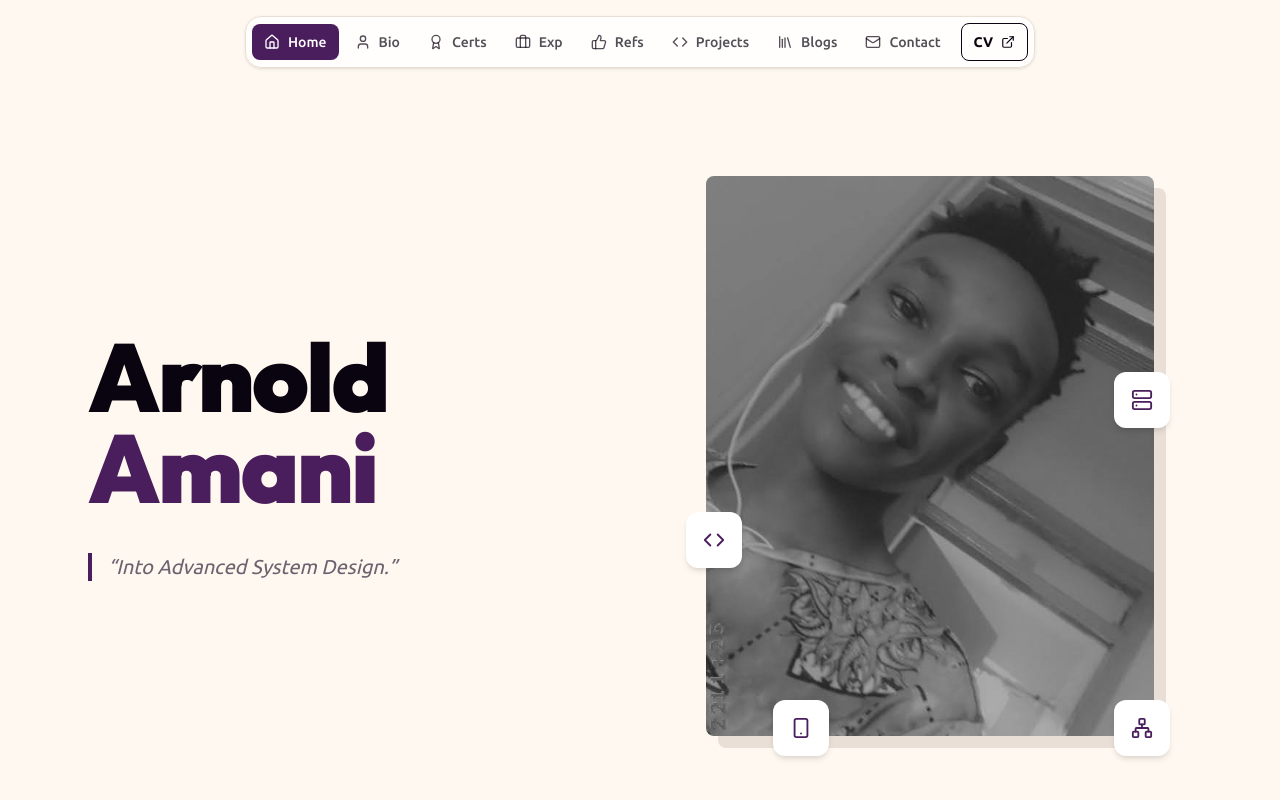
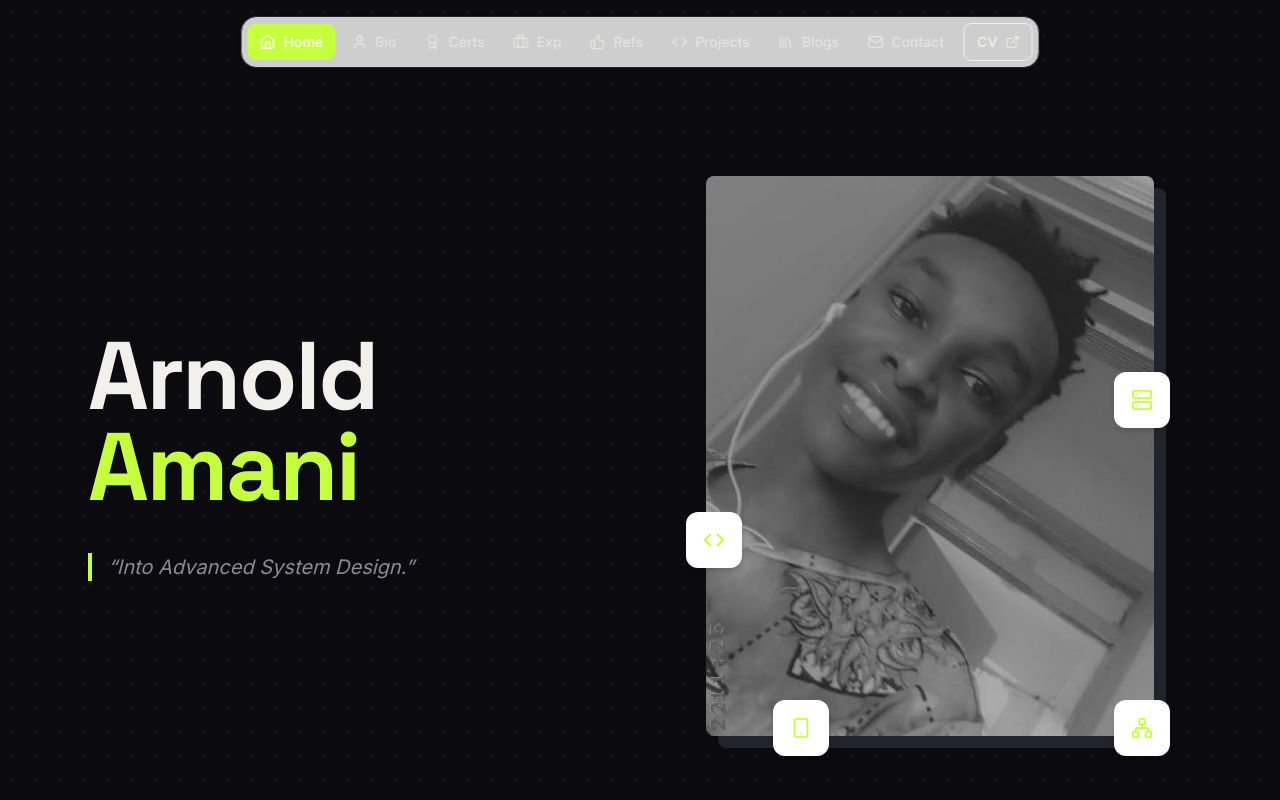
Before and after one commit to anold-a/amani-portfolio, a Next.js app: page / in a window 1280 px wide. Shown: the top 800 px of the page. Built offline with nearby package versions, Linux system fonts and the light colour scheme.

Commit message:
switched to to dark editorial palette theme

```diff
--- a/app/globals.css
+++ b/app/globals.css
@@ -1,35 +1,43 @@
 @import "tailwindcss";
 
 :root {
-  --bg: #fff8f0;
-  --card: #faf5ef;
-  --ink: #0a0410;
-  --muted: #6b6470;
-  --line: #eadfd6;
-  --brand: #4a1d5c;
+  --bg:#0b0b0f;
+  --card:#13131a;
+  --ink: #f2f0ea;
+  --muted:#8b8b98;
+  --line: #23232e;
+  --brand:#c6ff3d;
 }
 
 @theme inline {
+  --color-bg: var(--bg);
   --color-card: var(--card);
   --color-ink: var(--ink);
   --color-muted: var(--muted);
   --color-line: var(--line);
   --color-brand: var(--brand);
-  --font-display: var(--font-outfit);
-  --font-sans: var(--font-ubuntu);
+  --font-display: var(--font-grotesk);
+  --font-sans: var(--font-inter);
+  --font-mono: var(--font-jetbrains);
 }
 
-@media (prefers-color-scheme: dark) {
-  :root {
-    --background: #0a0a0a;
-    --foreground: #ededed;
-  }
-}
 
 html { scroll-behavior: smooth; }
-body { background: var(--bg); color: var(--ink); }
-section[id] { scroll-margin-top: 5rem; }
+body { background: var(--bg);
+   color: var(--ink);
+   background-image: radial-gradient(rgba(255, 255, 255, 0.06) 1px, transparent 1px);
+   background-size: 24px 24px;
+  }
+section[id] { scroll-margin-top: 2rem; }
+::selection { background: var(--brand); color: var(--bg); }
+
+@keyframes marquee {
+  from { transform: translateX(0); }
+  to { transform: translateX(-50%); }
+}
+.marquee-track { animation: marquee 35s linear infinite; }
 
 @media (prefers-reduced-motion: reduce) {
   html { scroll-behavior: auto; }
+  .marquee-track { animation: none; }
 }
--- a/app/layout.tsx
+++ b/app/layout.tsx
@@ -1,13 +1,10 @@
 import type { Metadata } from "next";
-import {  Outfit, Ubuntu } from "next/font/google";
+import {Space_Grotesk, Inter, JetBrains_Mono } from "next/font/google";
 import "./globals.css";
 
-const outfit = Outfit({ subsets: ["latin"], variable: "--font-outfit" });
-const ubuntu = Ubuntu({
-  subsets: ["latin"],
-  weight: ["300", "400", "500", "700"],
-  variable: "--font-ubuntu",
-});
+const grotesk = Space_Grotesk({ subsets: ["latin"], variable: "--font-grotesk" });
+const inter = Inter({ subsets: ["latin"], variable: "--font-inter" });
+const jetbrains = JetBrains_Mono({ subsets: ["latin"], variable: "--font-jetbrains" });
 
 export const metadata: Metadata = {
   title: "Arnold Amani | Software Developer",
@@ -23,7 +20,7 @@ export default function RootLayout({ children }:{children: React.ReactNode}) {
   return (
     <html
       lang="en"
-      className={`${outfit.variable} ${ubuntu.variable}`}
+      className={`${grotesk.variable} ${inter.variable} ${jetbrains.variable}`}
     >
       <body className="font-sans antialiased">{children}</body>
     </html>
```
